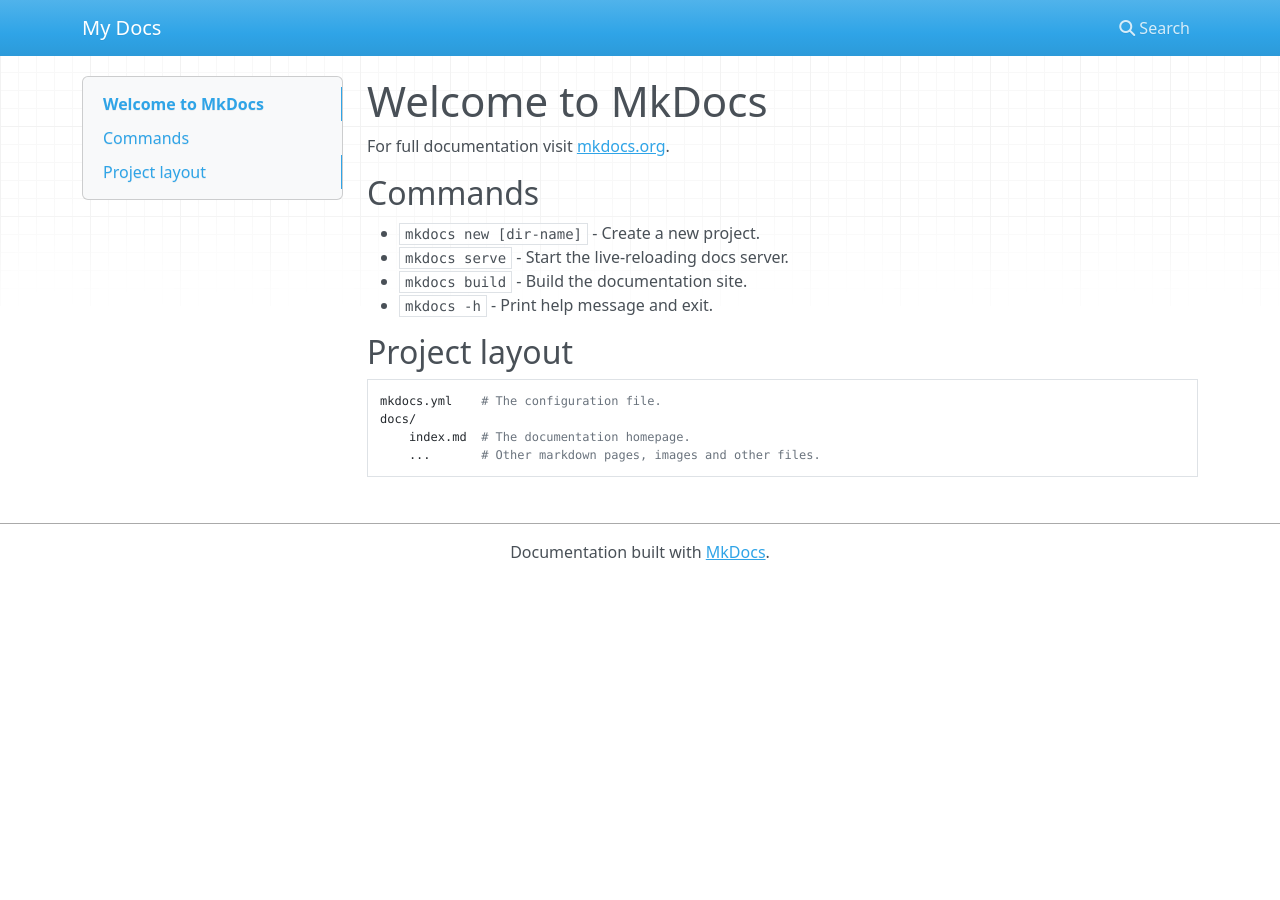
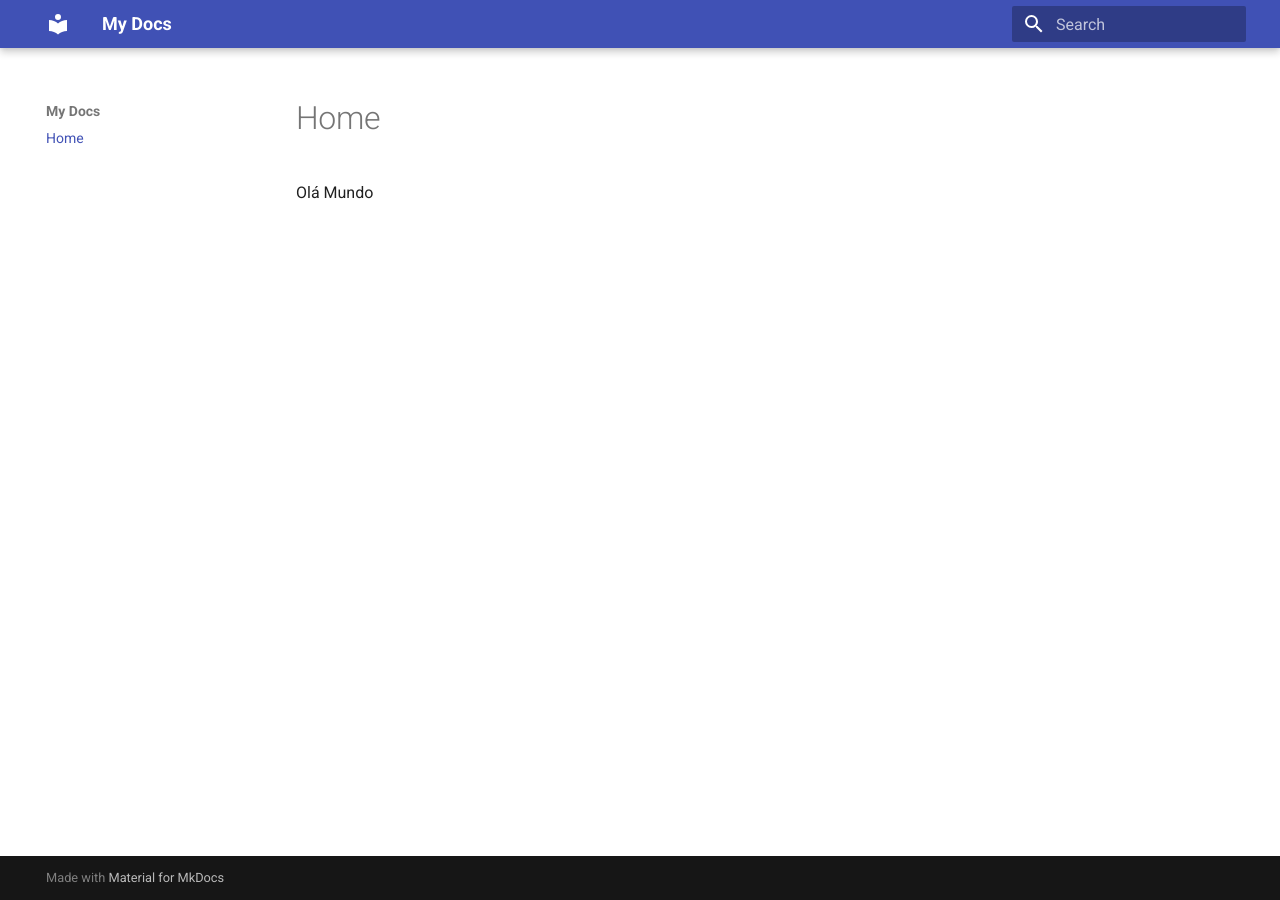
Before and after one commit to cainlucas/QuemSou, an MkDocs documentation site: the page built from docs/index.md, in a window 1280 px wide. Built offline with MkDocs 1.6.1 and Material for MkDocs 9.7.7, drawn with Linux system fonts in a browser that asks for light colours; nearby versions of some CDN libraries.

Commit message:
materials

```diff
--- a/docs/index.md
+++ b/docs/index.md
@@ -1,17 +1 @@
-# Welcome to MkDocs
-
-For full documentation visit [mkdocs.org](https://www.mkdocs.org).
-
-## Commands
-
-* `mkdocs new [dir-name]` - Create a new project.
-* `mkdocs serve` - Start the live-reloading docs server.
-* `mkdocs build` - Build the documentation site.
-* `mkdocs -h` - Print help message and exit.
-
-## Project layout
-
-    mkdocs.yml    # The configuration file.
-    docs/
-        index.md  # The documentation homepage.
-        ...       # Other markdown pages, images and other files.
+Olá Mundo
--- a/mkdocs.yml
+++ b/mkdocs.yml
@@ -1 +1,3 @@
 site_name: My Docs
+theme:
+  name: material
```
